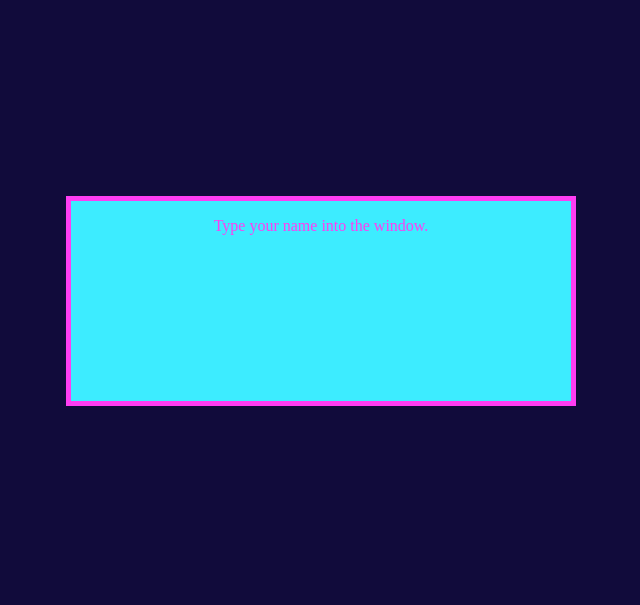
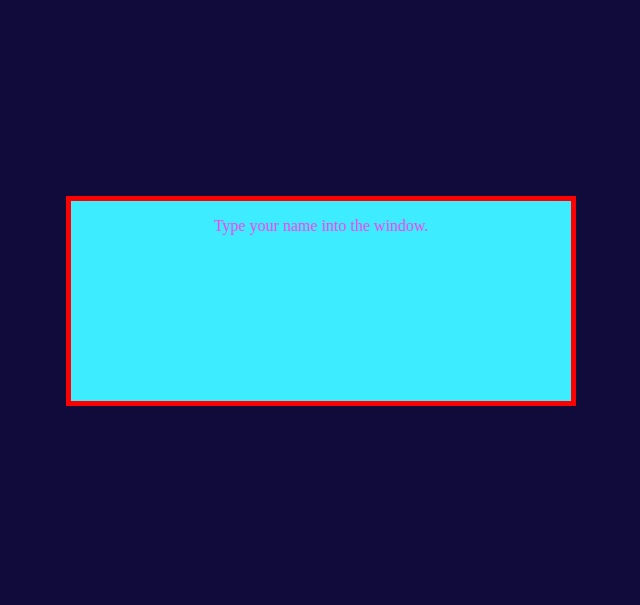
Before and after one commit to DanielKiernan/OldnOutdated, a PHP site: page / in a window 1280 px wide. Shown: the part 144-749 px from the top of the page, without its empty margins (142-782 px from the left). Run offline with PHP 8.4, Linux system fonts and the light colour scheme.

Commit message:
Update mystyle.css

```diff
--- a/mystyle.css
+++ b/mystyle.css
@@ -17,7 +17,7 @@ div.Paragraph {
 	color: #FF3DF2;
 	height: 200px;
 	width: 500px;
-	border: 5px solid #FF3DF2;
+	border: 5px solid red;
 	}
 
 	@keyframes Box {
```
